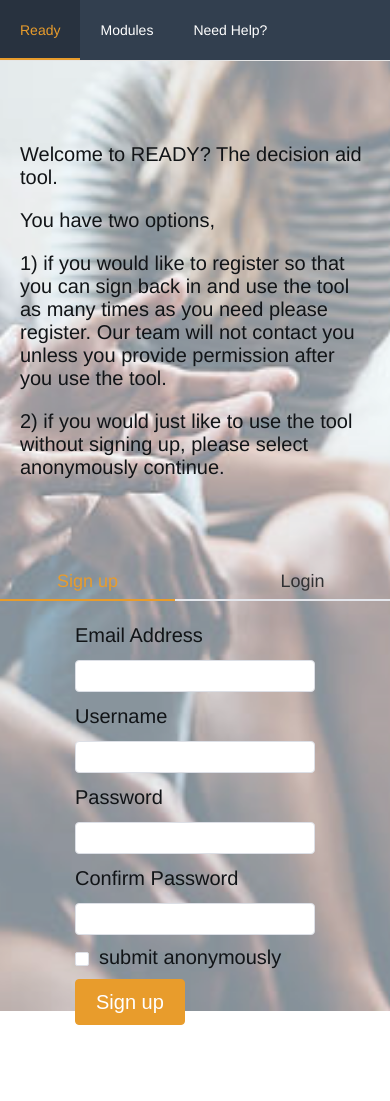
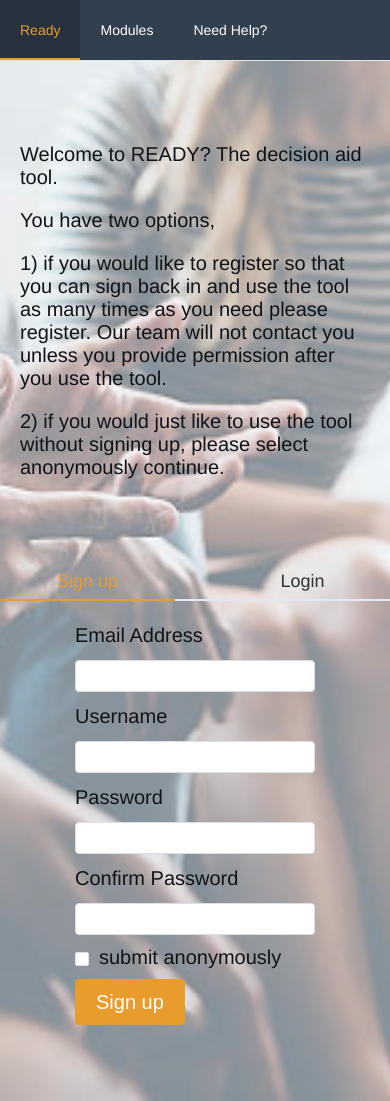
Before and after one commit to jfen9715/CS55, a Vue app in the folder frontend/: page /login in a window 390 px wide. Before the commit the page ends 1025 px from the top, so only its background shows below. Built offline with nearby package versions, Linux system fonts and the light colour scheme.

Commit message:
Alpha 1.4 Frontend modification

```diff
--- a/frontend/src/components/login.vue
+++ b/frontend/src/components/login.vue
@@ -292,7 +292,8 @@ export default {
       align-content: space-around;
     }
     .el-tabs {
-      height: 450px;
+      height: 500px;
+       padding-bottom: 40px;
     }
   }
 </style>
```
